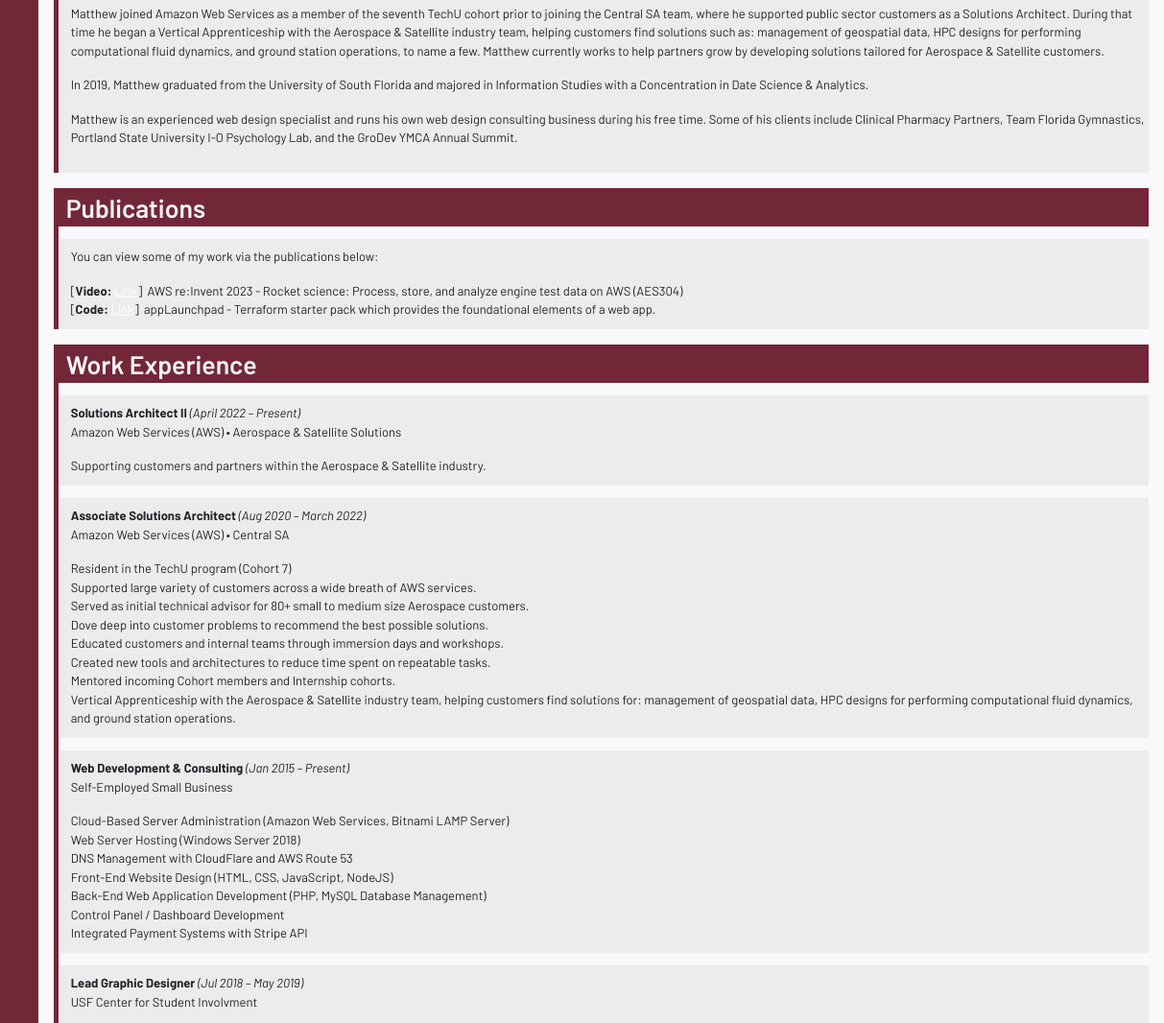
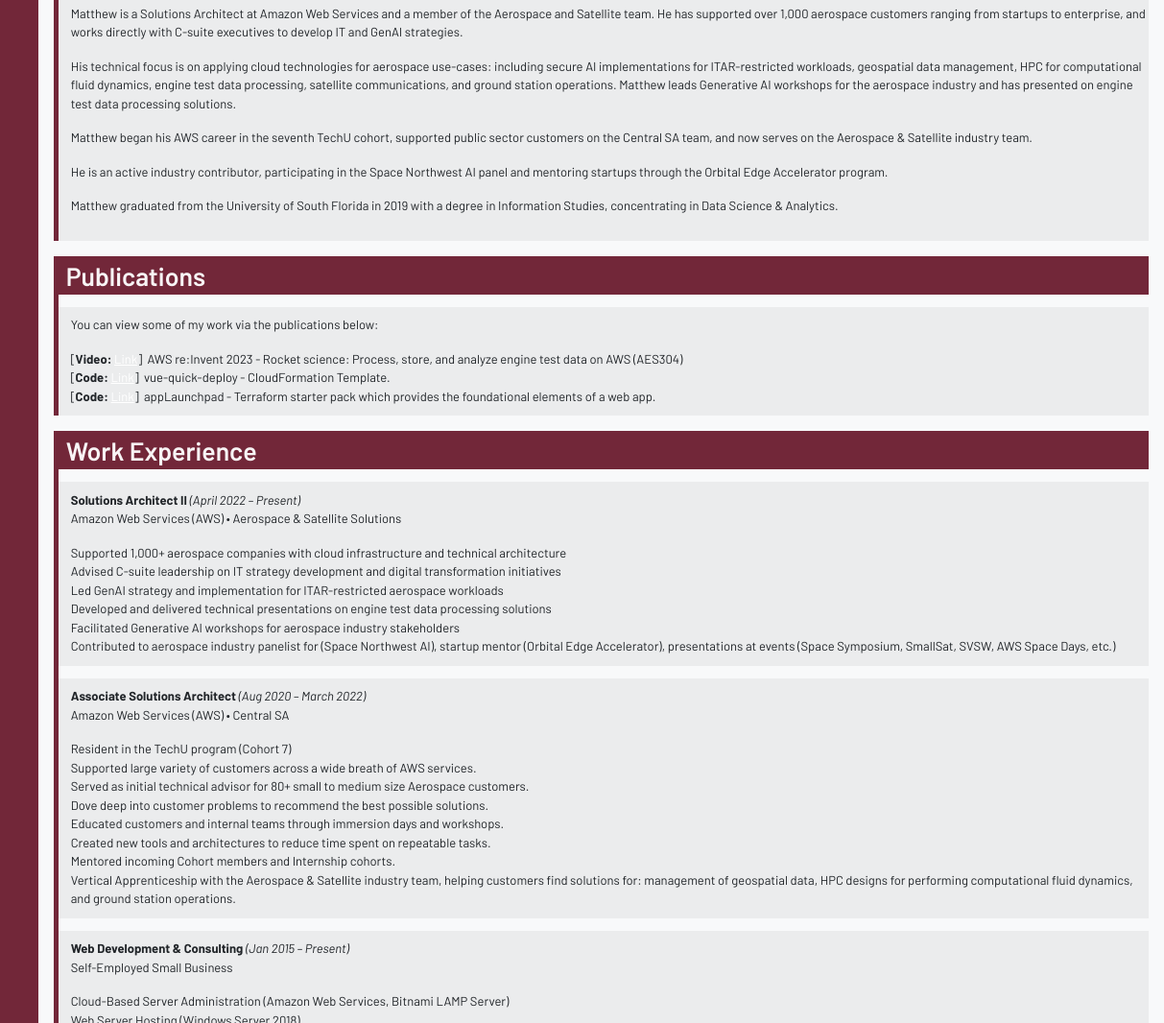
Before and after one commit to Mpfk/mpfk.github.io, a plain HTML site: page index.html in a window 1280 px wide. Shown: the part 234-1300 px from the top of the page at 96% size, 67-1280 px from the left. Drawn offline with nearby package versions, Linux system fonts and the light colour scheme; files whose address does not match are found by name.

Commit message:
Portfolio Update 2025-Nov

```diff
--- a/index.html
+++ b/index.html
@@ -21,7 +21,7 @@
         <div class="container-fluid g-0">
             <div class="row g-0">
 
-                <!-- Sideabar-->
+                <!-- Sidebar-->
                 <div class="d-none d-md-block col-md-1 background-primary sidebar">
                     <picture>
                         <source type="image/webp" srcset="/assets/img/profile.webp">
@@ -72,9 +72,11 @@
                             <h2>About</h2>
                         </div>
                         <div class="item">
-                            <p>Matthew joined Amazon Web Services as a member of the seventh TechU cohort prior to joining the Central SA team, where he supported public sector customers as a Solutions Architect. During that time he began a Vertical Apprenticeship with the Aerospace &amp; Satellite industry team, helping customers find solutions such as: management of geospatial data, HPC designs for performing computational fluid dynamics, and ground station operations, to name a few. Matthew currently works to help partners grow by developing solutions tailored for Aerospace &amp; Satellite customers.</p>
-                            <p>In 2019, Matthew graduated from the University of South Florida and majored in Information Studies with a Concentration in Date Science &amp; Analytics. </p>
-                            <p>Matthew is an experienced web design specialist and runs his own web design consulting business during his free time. Some of his clients include Clinical Pharmacy Partners, Team Florida Gymnastics, Portland State University I-O Psychology Lab, and the GroDev YMCA Annual Summit.</p>
+                            <p>Matthew is a Solutions Architect at Amazon Web Services and a member of the Aerospace and Satellite team. He has supported over 1,000 aerospace customers ranging from startups to enterprise, and works directly with C-suite executives to develop IT and GenAI strategies.</p>
+                            <p>His technical focus is on applying cloud technologies for aerospace use-cases: including secure AI implementations for ITAR-restricted workloads, geospatial data management, HPC for computational fluid dynamics, engine test data processing, satellite communications, and ground station operations. Matthew leads Generative AI workshops for the aerospace industry and has presented on engine test data processing solutions.</p>
+                            <p>Matthew began his AWS career in the seventh TechU cohort, supported public sector customers on the Central SA team, and now serves on the Aerospace &amp; Satellite industry team.</p>
+                            <p>He is an active industry contributor, participating in the Space Northwest AI panel and mentoring startups through the Orbital Edge Accelerator program.</p>
+                            <p>Matthew graduated from the University of South Florida in 2019 with a degree in Information Studies, concentrating in Data Science &amp; Analytics.</p>
                         </div>
                     </div>
 
@@ -89,6 +91,7 @@
                             </p>
                             <ul>
                                 <li>[<strong>Video: </strong><a target="_blank" class="text-white" href="https://www.youtube.com/watch?v=QoalHiflJLQ">Link</a>]&nbsp;&nbsp;AWS re:Invent 2023 - Rocket science: Process, store, and analyze engine test data on AWS (AES304)</li>
+                                <li>[<strong>Code:</strong> <a target="_blank" class="text-white" href="https://github.com/Mpfk/vue-quick-deploy">Link</a>]&nbsp;&nbsp;vue-quick-deploy - CloudFormation Template.</li>
                                 <li>[<strong>Code:</strong> <a target="_blank" class="text-white" href="https://github.com/Mpfk/appLaunchpad">Link</a>]&nbsp;&nbsp;appLaunchpad - Terraform starter pack which provides the foundational elements of a web app.</li>
                             </ul>
                             </ul>
@@ -108,7 +111,12 @@
                                 Amazon Web Services (AWS) &bull; Aerospace &amp; Satellite Solutions
                             </p>
                             <ul>
-                                <li>Supporting customers and partners within the Aerospace &amp; Satellite industry.</li>
+                                <li>Supported 1,000+ aerospace companies with cloud infrastructure and technical architecture</li>
+                                <li>Advised C-suite leadership on IT strategy development and digital transformation initiatives</li>
+                                <li>Led GenAI strategy and implementation for ITAR-restricted aerospace workloads</li>
+                                <li>Developed and delivered technical presentations on engine test data processing solutions</li>
+                                <li>Facilitated Generative AI workshops for aerospace industry stakeholders</li>
+                                <li>Contributed to aerospace industry panelist for (Space Northwest AI), startup mentor (Orbital Edge Accelerator), presentations at events (Space Symposium, SmallSat, SVSW, AWS Space Days, etc.)</li>
                             </ul>
                         </div>
                         <!-- Associate Sol architect -->
@@ -148,7 +156,7 @@
                         <div class="item">
                             <p>
                                 <strong>Lead Graphic Designer</strong> <em>(Jul 2018 – May 2019)</em><br>
-                                USF Center for Student Involvment
+                                USF Center for Student Involvement
                             </p>
                             <ul>
                                 <li>Lead a team of designers to produce marketing materials for university events.</li>
@@ -170,7 +178,7 @@
                         <div class="item">
                             <p class="mb-0">
                                 <strong>Graphic Designer</strong> <em>(Jul 2016 – Jul 2018)</em><br>
-                                USF Center for Student Involvment
+                                USF Center for Student Involvement
                             </p>
                         </div>
                         <!-- FDOT -->
@@ -292,10 +300,10 @@
                     </div>
 
 
-                    <!-- Refrences -->
+                    <!-- References -->
                     <div class="section m-3">
                         <div class="section-title">
-                            <h2>Refrences</h2>
+                            <h2>References</h2>
                         </div>
                         <!-- Joshua Wilson -->
                         <div class="item">
```
Also changed, not shown: 2 other files.
